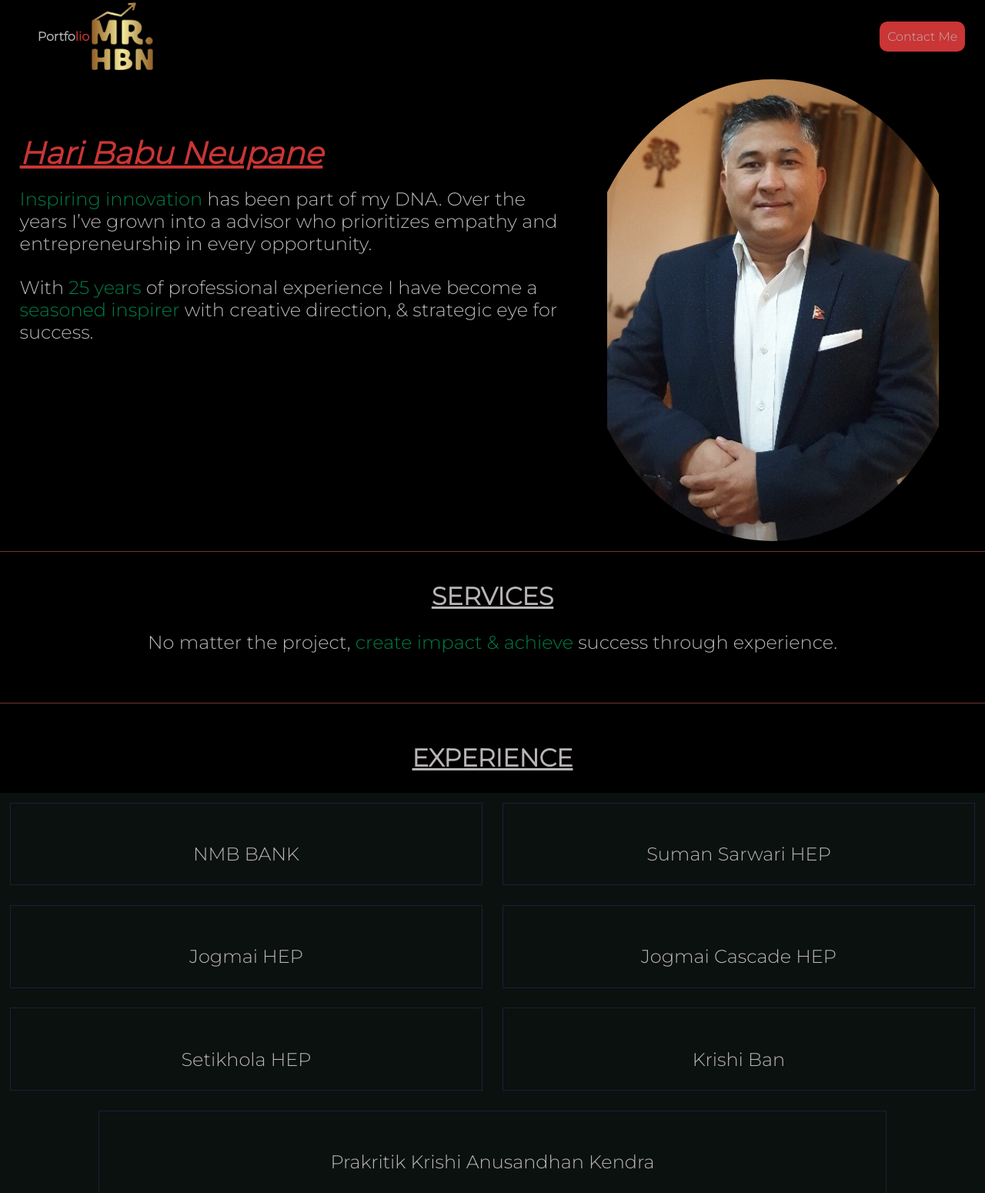
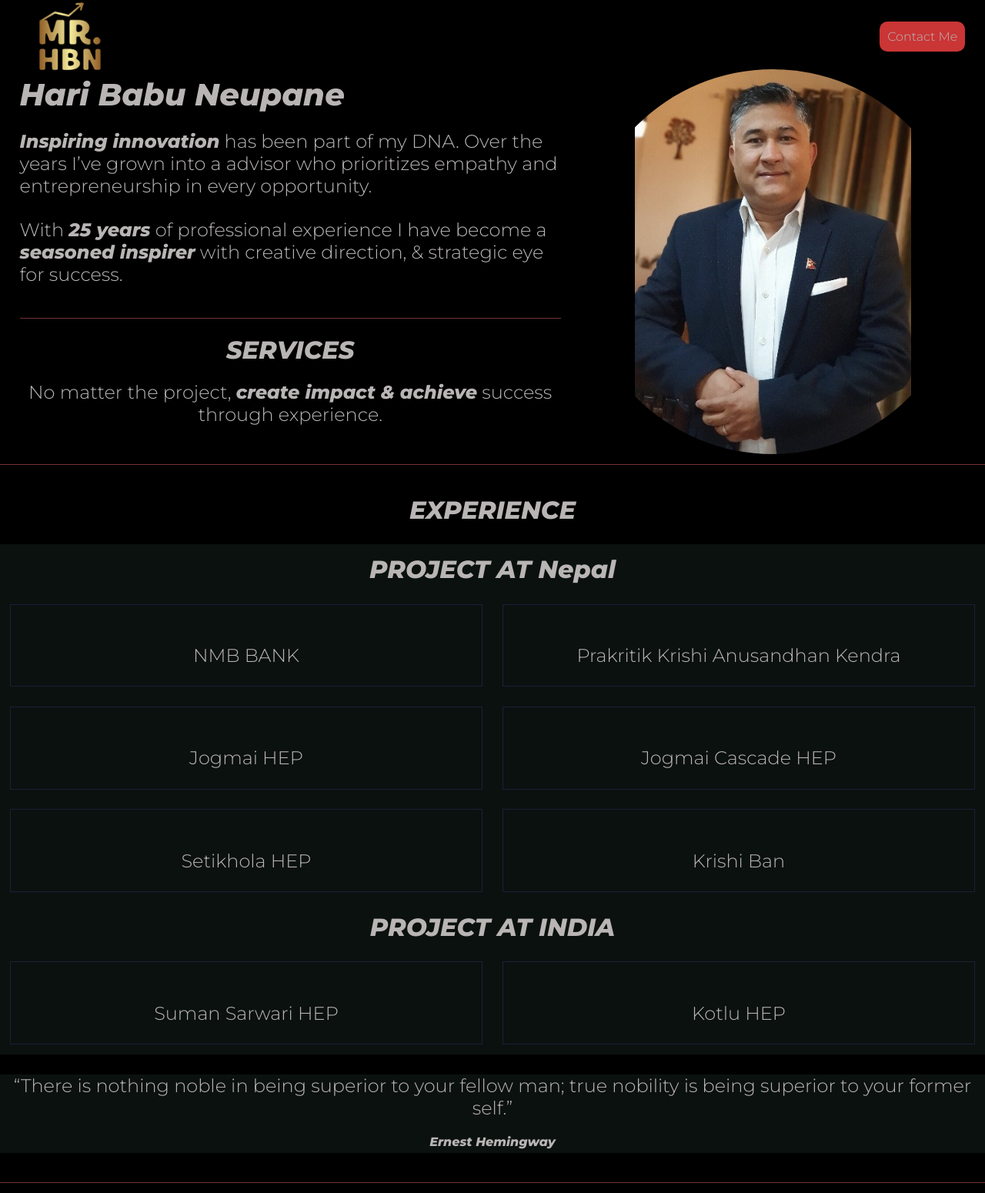
Before and after one commit to 1Akashm/prof, a plain HTML site: page index.html in a window 1280 px wide. Shown: the part 22-1572 px from the top of the page at 77% size. Drawn offline with Linux system fonts and the light colour scheme; a web font is replaced by a local one.

Commit message:
second update

```diff
--- a/css/index.css
+++ b/css/index.css
@@ -15,19 +15,23 @@ body{
     font-family: 'Montserrat', sans-serif;
 }
 
-span{
-    color: rgba(3, 255, 142, 0.492);
-
+.style
+{
+    font-style: italic;
 }
 
-.ernest
+.style_ernest{
+    font-style: italic;
+    font-size: .75rem;
+}
+
+/* .ernest
 {
     color: rgba(3, 255, 142, 0.492);
     font-size: .5rem;
-}
+} */
 
 .info_span{
-    text-decoration: underline;
     color: rgb(185, 181, 181);
 
 }
@@ -119,9 +123,10 @@ button:hover{
     margin: auto;
     object-fit: contain;
     border-radius: 10px;
+    cursor: pointer;
 }
 
-.content{
+/* .content{
     width: 100%;
     height: 100%;
     top: 0;
@@ -148,10 +153,10 @@ button:hover{
 
 .content:hover>*{
     transform: translateY(0px);
-}
+} */
 
 .aboutme_desc h1{
-    font-weight: 900;
+    font-weight: 800;
     font-size: 1.2rem;
 }
 
@@ -162,8 +167,7 @@ button:hover{
 }
 
 .aboutme_des_span{
-    color: rgb(202, 53, 53);
-    text-decoration: underline;
+    font-weight: 900;
 }
 
 .aboutme_desc p
@@ -171,6 +175,10 @@ button:hover{
     font-size: .75rem;
     width: 100%;
     margin: 1% auto;
+}
+
+.services.about_services{
+    display: none;
 }
 
 @media screen and (min-width:768px){
@@ -206,15 +214,15 @@ button:hover{
 
 @media screen and (min-width:1000px){
 
+    .services.about_services{
+        display: block;
+        text-align: center;
+    }
+
     .aboutme_container
     {
-        margin-top: -2%;
+        margin-top: -3%;
     }
-
-   .aboutme_desc
-   {
-    margin-top: -15%;
-   }
 
    .aboutme_desc p{
     margin-top: 3%;
@@ -226,7 +234,7 @@ button:hover{
     }
 
     .about_img img{
-        max-height: 600px;
+        max-height: 500px;
     }
 
     .content
@@ -236,7 +244,6 @@ button:hover{
         margin-left: 5%;
     }
 }
-
 
 /* my services */
 .services
@@ -293,6 +300,14 @@ button:hover{
     }
 }
 
+@media screen and (min-width:1000px){
+    .services{
+        display: none;
+        border: none;
+        border-top: 1px solid rgb(114, 51, 51);
+        margin-top: 5%;
+    }
+}
 
 .work_container{
     display: flex;
@@ -338,9 +353,34 @@ button:hover{
     transition: 1s ease-in-out;
 }
 
-.com:nth-child(7)
+.nep:nth-child(1)
 {
-    width: 80%;
+    width: 100%;
+    font-style: italic;
+    text-align: center;
+    /* padding-top: 4%;
+    padding-bottom: 2%; */
+    margin: 1%;
+    transition: .6s;
+    cursor: pointer;
+    outline: none;
+    font-size: 2rem;
+}
+
+.ind:nth-child(8)
+{
+    width: 100%;
+    font-style: italic;
+    text-align: center;
+    /* padding-top: 4%;
+    padding-bottom: 2%; */
+    /* border: 1px solid rgb(30, 30, 55);
+    background-color: black; */
+    margin: 1%;
+    transition: .6s;
+    cursor: pointer;
+    outline: none;
+    font-size: 2rem;
 }
 
 .com:hover{
@@ -393,8 +433,12 @@ button:hover{
     #tooltiptext{
         font-size: 1.3rem;
     }
+
+    .style_ernest
+    {
+        font-size: 1rem;
+    }
 }
-
 
 /* footer */
 
@@ -423,7 +467,7 @@ footer>div a{
 }
 
 .a_tag{
-    color: rgb(202, 53, 53);
+    color: rgb(185, 181, 181);
     transition: .6s;
 }
 
--- a/index.html
+++ b/index.html
@@ -8,7 +8,7 @@
     <!-- google fonts -->
     <link rel="preconnect" href="https://fonts.googleapis.com">
 <link rel="preconnect" href="https://fonts.gstatic.com" crossorigin>
-<link href="https://fonts.googleapis.com/css2?family=Hedvig+Letters+Serif:opsz@12..24&family=Montserrat:wght@300&family=Roboto+Mono&display=swap" rel="stylesheet">
+<link href="https://fonts.googleapis.com/css2?family=Hedvig+Letters+Serif:opsz@12..24&family=Montserrat:ital,wght@0,300;1,800&family=Roboto+Mono&display=swap" rel="stylesheet">
     <!-- css link -->
     <link rel="stylesheet" href="./css/index.css" />
   </head>
@@ -18,7 +18,7 @@
       <div class="container">
 
           <div class="logo">
-            Portfo<span>lio</span>
+
             <img src="./assessts/hbn.png" alt="hbn_img" />
 
 
@@ -34,26 +34,39 @@
     <div class="aboutme_container">
       <div class="about_img">
         <img src="./assessts/hari_neupane.jpg" alt="mr.hari_img" />
-        <div class="content">
-          <h1>About <span>Me</span></h1>
-        </div>
+          <!-- <div class="content">
+            <h1>About <span>Me</span></h1>
+          </div> -->
       </div>
 
       <div class="aboutme_desc">
         <h1>
-          <span class="aboutme_des_span"><i>Hari Babu Neupane</i></span>
+          <span class=" style">Hari Babu Neupane</span>
         </h1>
 
         <p>
-          <span>Inspiring innovation</span> has been part of my DNA. Over the
+          <span class="style">Inspiring innovation</span> has been part of my DNA. Over the
           years I’ve grown into a advisor who prioritizes empathy and
           entrepreneurship in every opportunity.
         </p>
         <p>
-          With <span>25 years</span> of professional experience I have become a
-          <span>seasoned inspirer</span> with creative direction, & strategic
+          With <span class="style">25 years</span> of professional experience I have become a
+          <span class="style">seasoned inspirer</span> with creative direction, & strategic
           eye for success.
         </p>
+
+        <div class="services about_services">
+          <div class="service_title">
+            <h1><span class="style">SERVICES</span></h1>
+          </div>
+          <div class="service_content">
+            <p>
+              No matter the project, <span  class="style">create impact & achieve</span> success
+              through experience.
+            </p>
+          </div>
+        </div>
+
 
       </div>
     </div>
@@ -61,12 +74,12 @@
     <!-- my services -->
     <div class="services">
       <div class="service_title">
-        <h1><span class="info_span">SERVICES</span></h1>
+        <h1><span class="style">SERVICES</span></h1>
       </div>
 
       <div class="service_content">
         <p>
-          No matter the project, <span>create impact & achieve</span> success
+          No matter the project, <span  class="style">create impact & achieve</span> success
           through experience.
         </p>
       </div>
@@ -75,17 +88,23 @@
     <!-- working experience -->
     <div class="work_container">
       <div class="work_title">
-        <h1><span class="info_span">EXPERIENCE</span></h1>
+        <h1><span class="style">EXPERIENCE</span></h1>
       </div>
       <div class="work_company">
+
+        <div class="nep">
+          <span>PROJECT AT Nepal</span>
+        </div>
+
         <div class="com">
           <span id="tooltiptext">Served as Board of Directors from 2017 to 2019</span>
           <div>NMB BANK</div>
 
         </div>
-        <div class="com">
-          <span id="tooltiptext">Served as Project Controller & Team Leader to successfully complete 5MW project on Time.</span>
-          <div>Suman Sarwari HEP</div>
+
+      <div class="com">
+        <span id="tooltiptext">Serving as Director to foster Natural farming/Landrace Agriculture.</span>
+        <div>Prakritik Krishi Anusandhan Kendra</div>
 
       </div>
         <div class="com">
@@ -106,17 +125,26 @@
           <span id="tooltiptext">Inception of an innovative regenerative agriculture practice, promoting forest agriculture.</span>
           <div>Krishi Ban</div>
         </div>
+
+        <div class="ind">
+          <span>PROJECT AT INDIA</span>
+        </div>
+
         <div class="com">
-          <span id="tooltiptext">Serving as Director to foster Natural farming/Landrace Agriculture.</span>
-          <div>Prakritik Krishi Anusandhan Kendra</div>
+          <span id="tooltiptext">Served as Project Controller & Team Leader to successfully complete 5MW project on Time.</span>
+          <div>Suman Sarwari HEP</div>
+      </div>
 
-        </div>
+      <div class="com">
+        <span id="tooltiptext">Served as Project Controller to secure funding & involved as Team Leader to successfully complete 1.8MW project on Time.</span>
+        <div>Kotlu HEP</div>
+    </div>
       </div>
 
       <div class="motivation">
         <p>
           “There is nothing noble in being superior to your fellow man; true
-          nobility is being superior to your former self.” <h2><span class="ernest">Ernest Hemingway</span></h2>
+          nobility is being superior to your former self.” <h2><span class="style_ernest">Ernest Hemingway</span></h2>
         </p>
       </div>
     </div>
```
